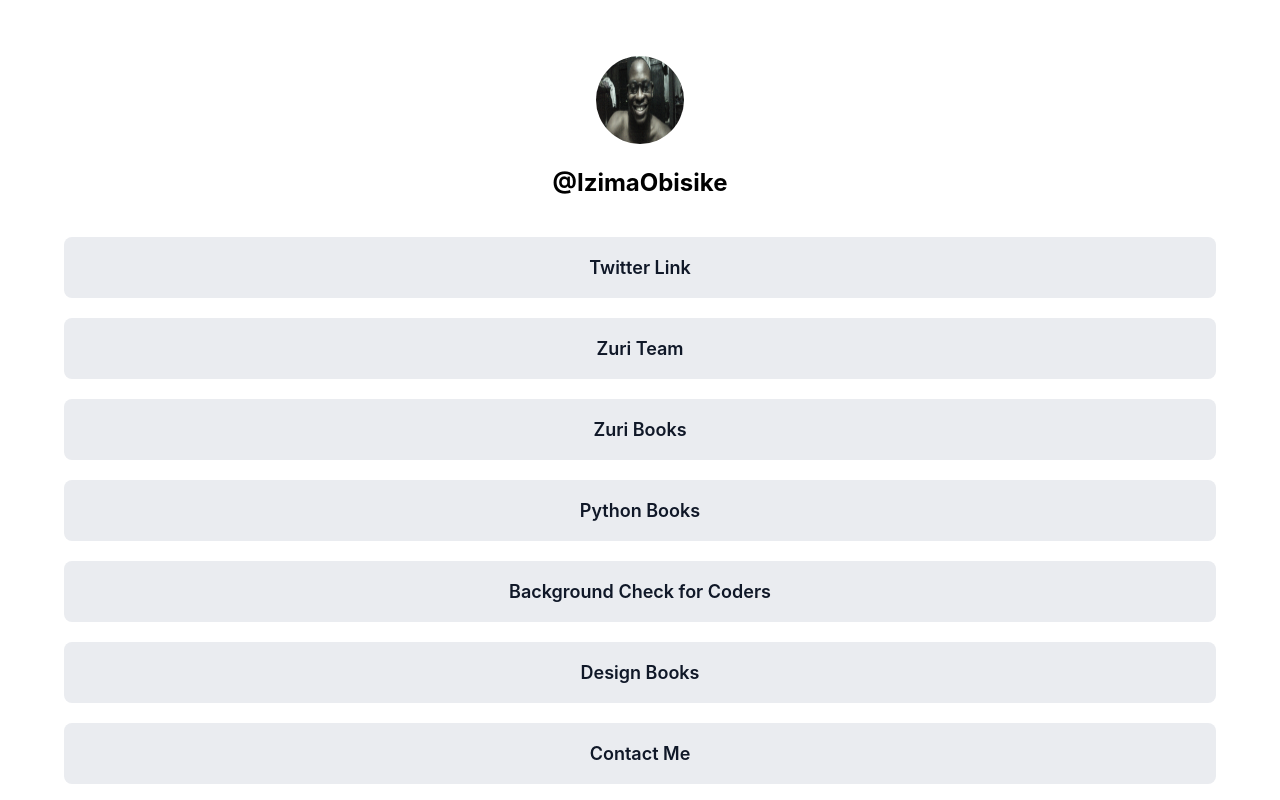
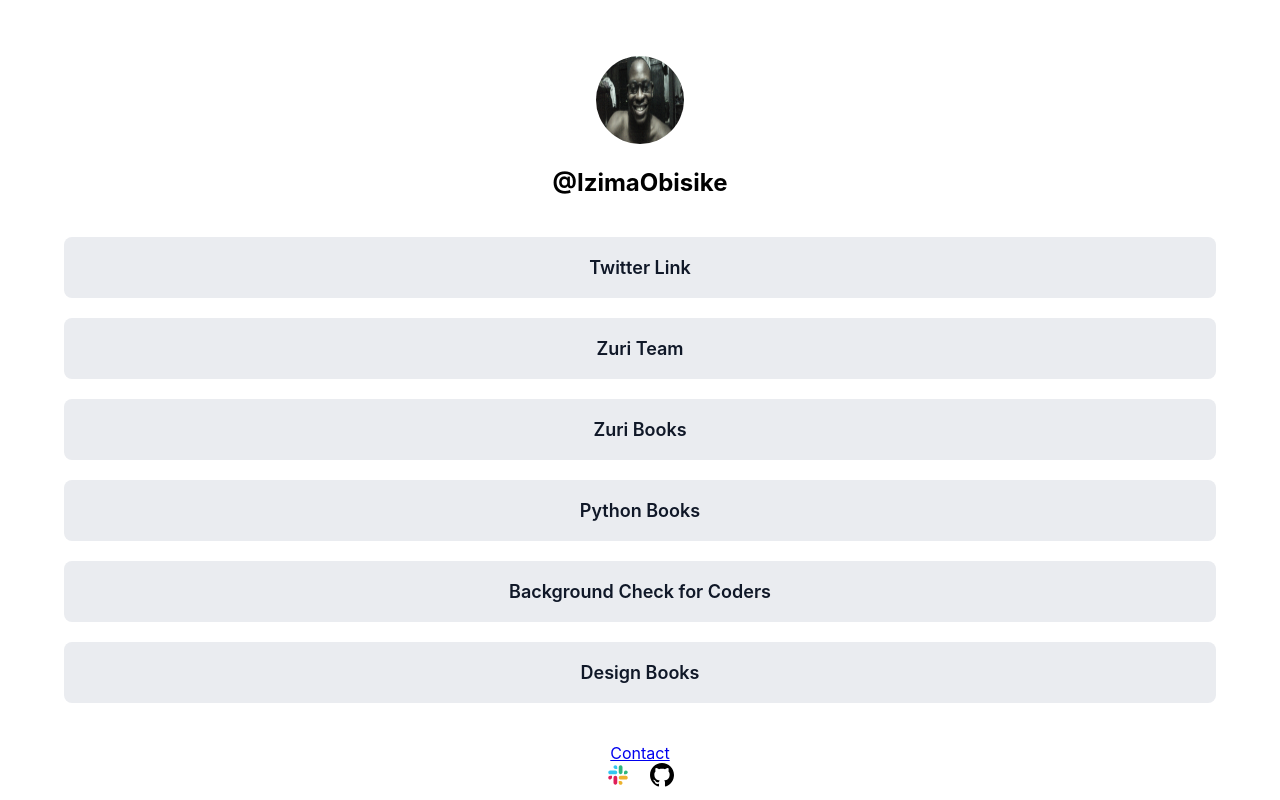
Before and after one commit to Izima01/Task1, a React (Create React App) app: page / in a window 1280 px wide. Shown: the top 800 px of the page. Built offline with nearby package versions, Linux system fonts and the light colour scheme.

Commit message:
bug: fixing the contact bug

```diff
--- a/src/Assets/LinksData.js
+++ b/src/Assets/LinksData.js
@@ -30,11 +30,6 @@
         name: "Design Books",
         id: "book__design",
         link: "https://books.zuri.team/design-rules"
-    },
-    {
-        name: "Contact Me",
-        id: "contact",
-        link: "/contact"
     }
 ]
 
--- a/src/Pages/Home.jsx
+++ b/src/Pages/Home.jsx
@@ -4,7 +4,7 @@
 import ProfileSection from '../Components/ProfileSection';
 import Socials from '../Components/Socials';
 import Footer from '../Components/Footer';
-
+import { NavLink } from 'react-router-dom'
 
 const Home = () => {
     const renderLinks = LinksData.map(({ name, link, id }, index) => {
@@ -19,6 +19,8 @@
             <div className="links">
                 {renderLinks}
             </div>
+            <NavLink to='/contact' id='contact'>Contact</NavLink>
+            {/* <NavLink to='/contact'  /> */}
             <Socials />
             <Footer />
         </div>
```
